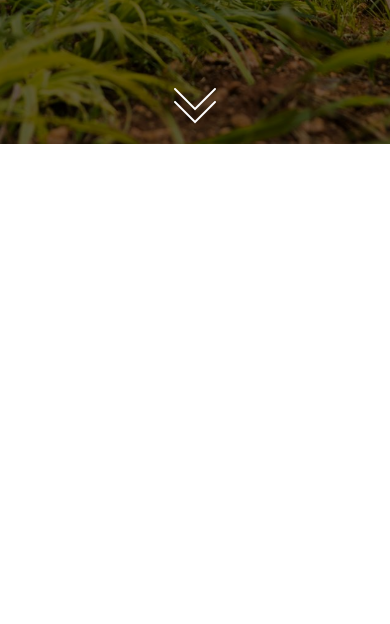
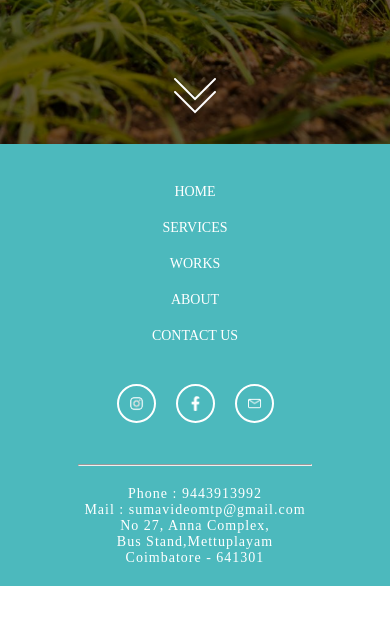
Before and after one commit to ThanushSiva/suma-photography, a plain HTML site: page index.html in a window 390 px wide. Shown: the part 700-1324 px from the top of the page. After the commit the page ends 1286 px from the top, so only its background shows below. Drawn offline with Linux system fonts and the light colour scheme.

Commit message:
header & footer

```diff
--- a/css/index.css
+++ b/css/index.css
@@ -48,7 +48,7 @@ a{
 }
 .scrl{
     position: absolute;
-    bottom : 10px;
+    bottom : 20px;
     filter:invert();
 }
 .scrl:hover{
@@ -56,8 +56,52 @@ a{
 }
 @keyframes scroll{
     100%{
-        bottom: 0;
+        bottom: 10px;
     }
+}
+.footer{
+    background-color: #4cb9bd;
+    height: 300px;
+    display: flex;
+}
+.footmenus{
+    width: 60vw;
+    margin: 0 auto;
+}
+.lists{
+    list-style-type: none;
+    padding: 20px;
+}
+.menulist{
+    display: flex;
+    /* background-color: red; */
+    align-items: center;
+    justify-content:center;
+    font-size:17px;
+    margin-top: 30px;
+    margin-bottom: 30px;
+}
+.menuicons{
+    height: 20px;
+    display: flex;
+    justify-content: center;
+}
+.ic{
+    height: 20px;
+    width: auto;
+    filter: invert(100%) sepia(10%) saturate(7460%) hue-rotate(290deg) brightness(120%) contrast(109%);
+    border: 2px solid black;
+    padding: 10px;
+    margin-left: 10px;
+    margin-right: 10px;
+    border-radius: 50%;
+}
+.end{
+    margin: 20px 0 20px 0;
+    color : white;
+    display: flex;
+    justify-content: space-between;
+    letter-spacing: 1px;
 }
 .menus{
     display: flex;
@@ -112,6 +156,27 @@ h1{
     filter: invert();
     padding: 20px;
 }
+/*
+.services{
+    display: flex;
+    justify-content: center;
+}
+.wrap{
+    min-width: 60vw;
+    display: flex;
+    justify-content: space-between;
+}
+.homedef{
+    color:black;
+    max-width: 600px;
+} */
+
+#randomimg{
+    height: 400px;
+    width: 400px;
+    object-fit: cover;
+
+}
 
 @media only screen and (max-width:1280px){
     .navitems{
@@ -150,9 +215,40 @@ h1{
     h1{
         font-size: 30px;
     }
+    .end{
+        font-size: 14px;
+    }
 }
 @media only screen and (max-width:400px){
     .imglogo{
         height: 3em;
     }
 }
+@media only screen and (max-width:960px){
+    .lists{
+        padding: 10px;
+    }
+}
+@media only screen and (max-width:790px){
+    .menulist{
+        font-size:14px;
+    }
+}
+@media only screen and (max-width:730px){
+    .ic{
+        height: 15px;
+    }
+    .end{
+        display: block;
+        text-align: center;
+    }
+}
+@media only screen and (max-width:660px){
+    .menulist{
+        display: block;
+        text-align: center;
+    }
+    .footer{
+        height: 100%;
+    }
+}
--- a/index.html
+++ b/index.html
@@ -7,10 +7,18 @@
     <meta name="viewport" content="width=device-width, initial-scale=1.0">
     <title>Suma Photgraphy - Mettuplayam</title>
     <link rel="stylesheet" href="./css/index.css">
+
+    <!-- <script src="https://ajax.googleapis.com/ajax/libs/jquery/3.5.1/jquery.min.js"></script>
+    <script>
+    $(function(){
+      $("#services").load("./html/incl.html");
+    });
+    </script>  -->
+
 </head>
 
 <body>
-    <div class="section section1">
+    <div id="section1" class="section section1">
     </div>
     <div class="section section11">
     </div>
@@ -23,7 +31,7 @@
             </div>
             <div class="menus">
                 <li class="navitems navhover"><a href="#">Home</a></li>
-                <li class="navitems navhover"><a href="#">Serives</a></li>
+                <li class="navitems navhover"><a href="#services">Serives</a></li>
                 <li class="navitems navhover"><a href="#">Works</a></li>
                 <li class="navitems navhover"><a href="#">About</a></li>
                 <li class="navitems navhover"><a href="#">Contact Us</a></li>
@@ -36,9 +44,51 @@
             <h1>SUMA - PHOTOGRAPHY</h1>
             <p class="brief">Creative Photography for any kind of Cerimonies.</p>
         </div>
-        <a class="scrl" href="#section2"><img src="./icons/scrolldown.png" alt="scroll down"/></a>
+        <a class="scrl" href="#services"><img src="./icons/scrolldown.png" alt="scroll down" /></a>
     </div>
-    <div id="section2" class="section"></div>
+
+    <!-- <div id="services" class="services">
+        <div class="wrap">
+            <div class="imagechanger">
+                <img id="randomimg">
+            </div>
+            <div class="description">
+                <p>Lorem ipsum dolor sit amet, consectetur adipisicing elit. Beatae, reiciendis porro quibusdam dignissimos natus sequi, odio rem id consequuntur corporis in totam minima. Sunt perferendis accusantium ipsum? Dignissimos, minus vitae?</p>
+            </div>
+        </div>
+    </div> -->
+    <div class="services" id="services"></div>
+
+    <div class="footer">
+        <div class="footmenus">
+            <ul class="menulist">
+                <a href="#section1"><li class="lists">HOME</li></a>
+                <a href=""><li class="lists">SERVICES</li></a>
+                <a href=""><li class="lists">WORKS</li></a>
+                <a href=""><li class="lists">ABOUT</li></a>
+                <a href=""><li class="lists">CONTACT US</li></a>
+            </ul>
+            <ul class="menuicons">
+                <a href="https://www.instagram.com/suma_studioz/"><img class="ic insta" src="./icons/insta.png"></a>
+                <a href="https://m.facebook.com/Suma-wedding-photography-1005388052905963/"><img class="ic fb" src="./icons/fb.png"></a>
+                <a href="mailto:sumavideomtp@gmail.com"><img class="ic mail" src="./icons/mail.png"></a>
+            </ul>
+            <hr style="margin-top: 60px;">
+            <div class="end">
+                <div class="contact">
+                    <p>Phone    :   9443913992</p>
+                    <p>Mail     :   sumavideomtp@gmail.com</p>
+                </div>
+                <div class="address">
+                    <p>No 27, Anna Complex,</p>
+                    <p>Bus Stand,Mettuplayam</p>
+                    <p>Coimbatore - 641301</p>
+                </div>
+            </div>
+        </div>
+    </div>
     <script defer src="./js/scrollpage.js"></script>
+    <script defer src="./js/randomimg.js"></script>
 </body>
+
 </html>
--- /dev/null
+++ b/js/randomimg.js
@@ -0,0 +1,10 @@
+const imgselector = document.querySelector("#randomimg");
+const images = ["1.jpg","2.jpg","3.jpg","4.jpg","5.jpg"];
+
+const imgfun = () => {
+    setInterval(() => {
+        imgselector.src = images[Math.floor(Math.random()*images.length)]
+    },2000);
+};
+
+imgfun();
```
Also changed, not shown: html/incl.html (added, +146 -0 lines), 1.jpg (added), 2.jpg (added), 3.jpg (added), 4.jpg (added), 5.jpg (added), icons/fb.png (added), icons/insta.png (added), icons/mail.png (added).
